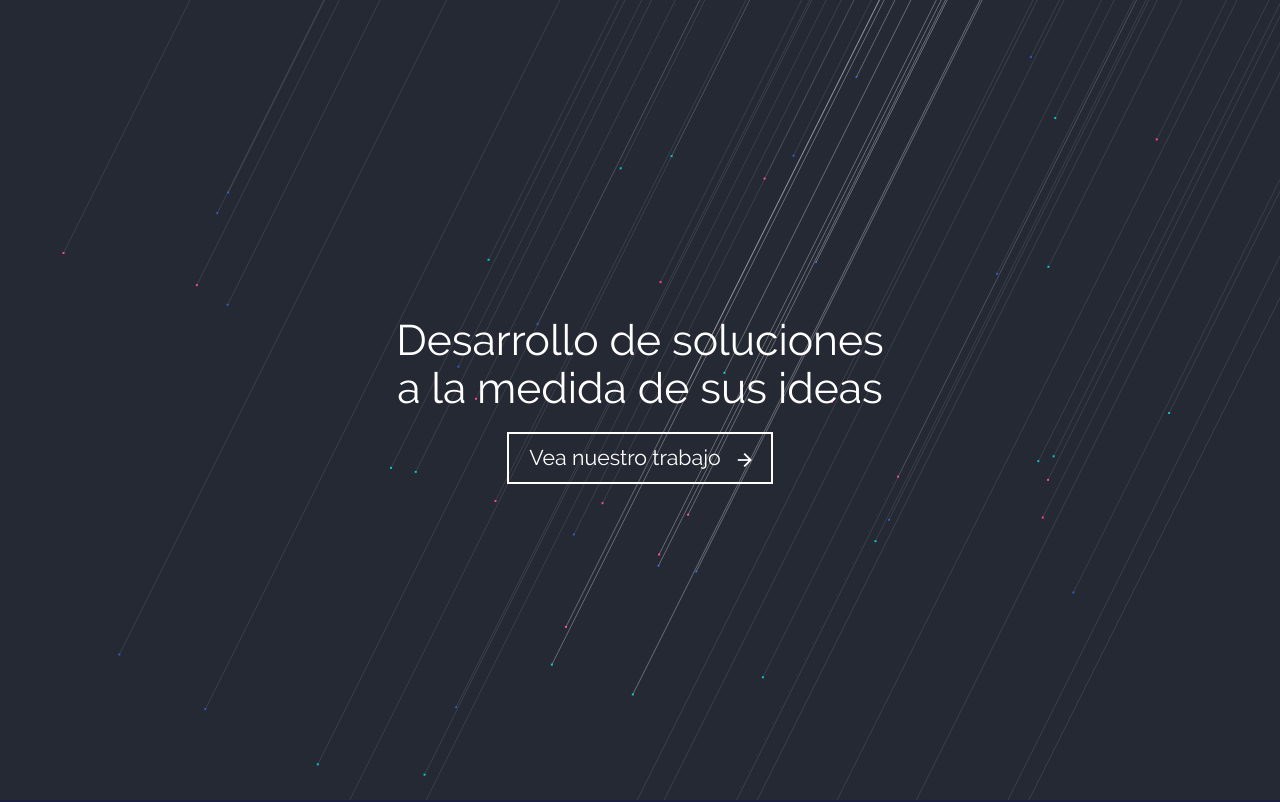
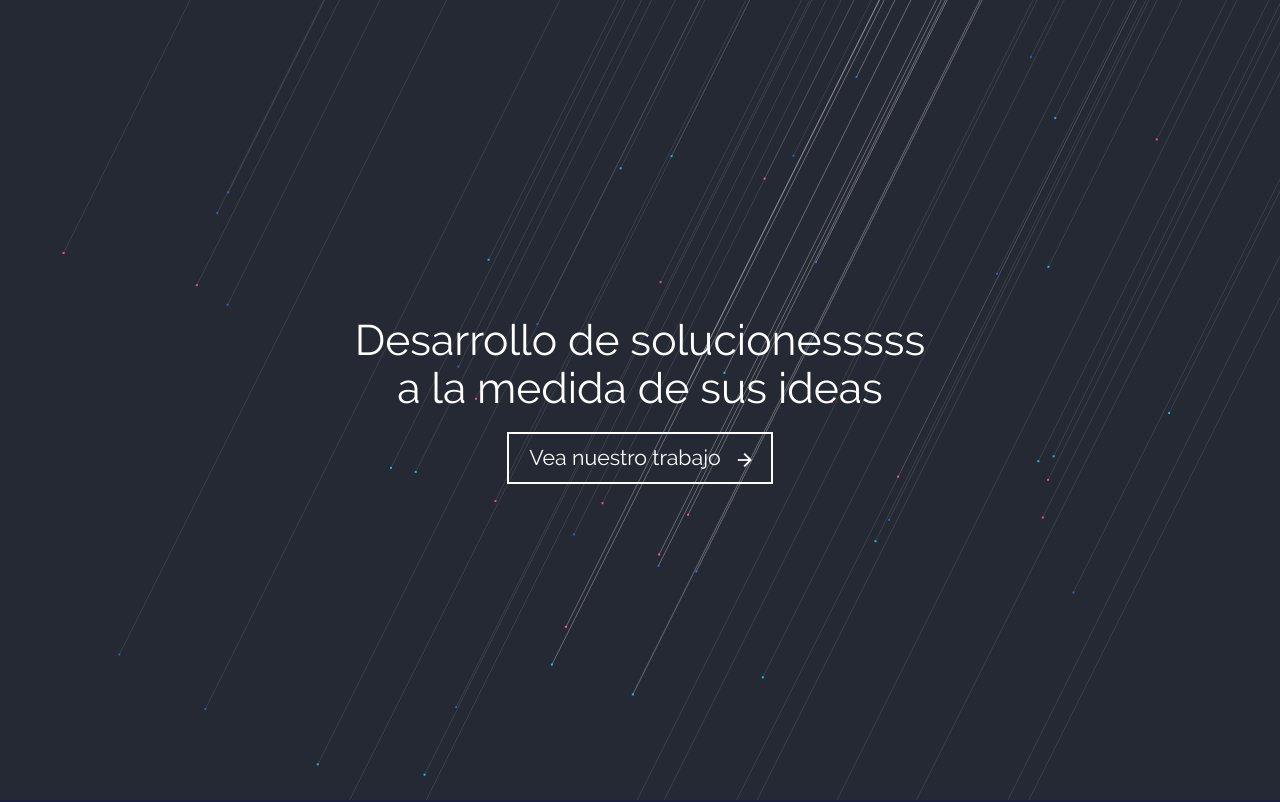
Before and after one commit to maicolH/infraweb, a plain HTML site: page index.html in a window 1280 px wide. Shown: the top 802 px of the page. Drawn offline with nearby package versions, Linux system fonts and the light colour scheme; animation ran at ten frames a second.

Commit message:
soluciones

```diff
--- a/index.html
+++ b/index.html
@@ -60,7 +60,7 @@
             <div class="flex">
 
                 <div class="text">
-                    Desarrollo de soluciones
+                    Desarrollo de solucionesssss
                     <br> a la medida de sus ideas
                 </div>
                 <div id="BntMenu">
```
